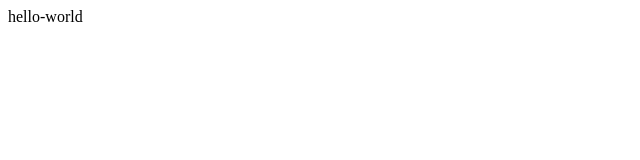
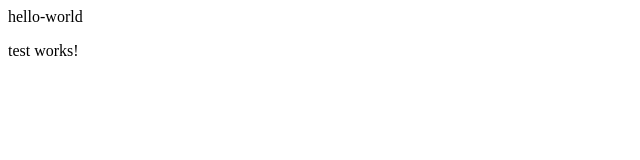
Before and after one commit to sukhmani/Angular1, an Angular app in the folder hello-world/: page / in a window 1280 px wide. Shown: the top 160 px of the page, without its empty margins (0-640 px from the left). Built offline with nearby package versions, Linux system fonts and the light colour scheme.

Commit message:
selector - attribute

```diff
--- a/hello-world/src/app/app.component.html
+++ b/hello-world/src/app/app.component.html
@@ -1,2 +1,4 @@
-{{title}}
-<div class="app-test">
+
+<div>{{title}}
+<div app-test></div>
+</div>
```
Also changed, not shown: hello-world/src/app/test/test.component.ts (+1 -1 lines).
